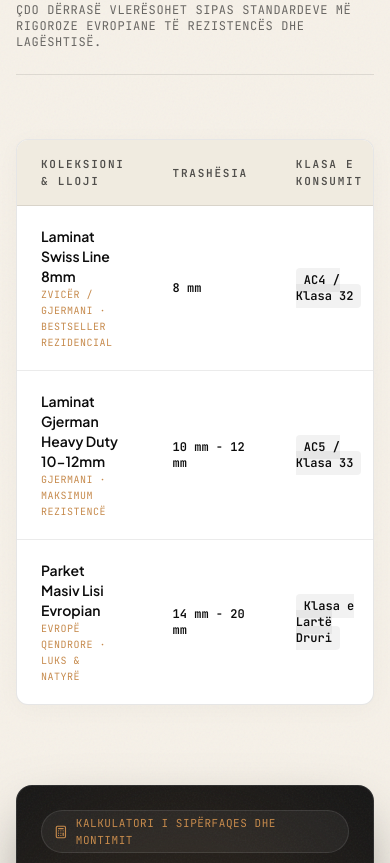
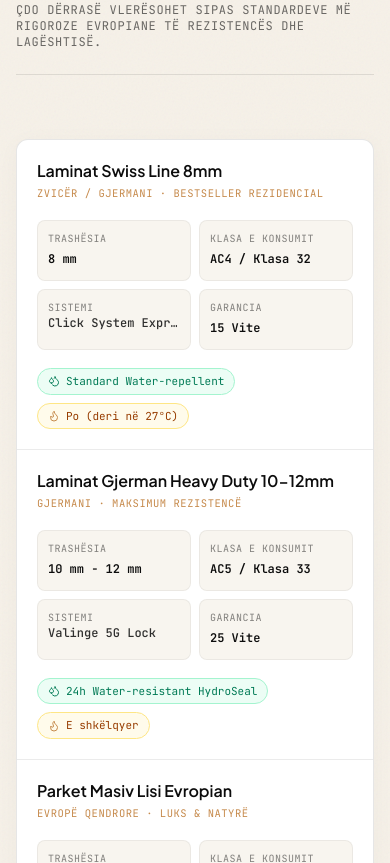
Before and after one commit to arlindi212/KonjuhiParket, a Next.js app: page / in a window 390 px wide. Shown: the part 4821-5684 px from the top of the page. Built offline with nearby package versions, Linux system fonts and the light colour scheme; a web font is replaced by a local one.

Commit message:
style: responsive mobile card layout for specifications section

```diff
--- a/src/components/SpecSection.tsx
+++ b/src/components/SpecSection.tsx
@@ -57,7 +57,60 @@
 
         {/* Technical Specification Matrix / Table */}
         <div className="bg-white rounded-xl border border-[#0c0c0c]/10 shadow-[0_4px_24px_rgba(12,12,12,0.03)] overflow-hidden mb-20">
-          <div className="overflow-x-auto">
+
+          {/* MOBILE VIEW: Specs placed underneath (nga ana poshtë) */}
+          <div className="block md:hidden divide-y divide-[#0c0c0c]/8">
+            {TECHNICAL_SPECS.map((spec) => (
+              <div key={spec.id} className="p-5 space-y-3.5 hover:bg-[#fcfaf5] transition-colors">
+                <div>
+                  <div className="font-sans font-semibold text-base text-[#0c0c0c] leading-snug">
+                    {spec.name}
+                  </div>
+                  <span className="text-[10.5px] text-[#c68a4c] font-mono uppercase tracking-wider block mt-1">
+                    {spec.origin} · {spec.badge}
+                  </span>
+                </div>
+
+                {/* Key specs underneath in a clean 2-column grid */}
+                <div className="grid grid-cols-2 gap-2 pt-1 font-mono">
+                  <div className="bg-[#f6f1e8]/70 p-2.5 rounded-lg border border-[#0c0c0c]/5">
+                    <span className="block text-[10px] text-[#0c0c0c]/50 uppercase tracking-wider">Trashësia</span>
+                    <span className="font-semibold text-[#0c0c0c] text-xs">{spec.thickness}</span>
+                  </div>
+
+                  <div className="bg-[#f6f1e8]/70 p-2.5 rounded-lg border border-[#0c0c0c]/5">
+                    <span className="block text-[10px] text-[#0c0c0c]/50 uppercase tracking-wider">Klasa e Konsumit</span>
+                    <span className="font-semibold text-[#0c0c0c] text-xs">{spec.durabilityClass}</span>
+                  </div>
+
+                  <div className="bg-[#f6f1e8]/70 p-2.5 rounded-lg border border-[#0c0c0c]/5">
+                    <span className="block text-[10px] text-[#0c0c0c]/50 uppercase tracking-wider">Sistemi</span>
+                    <span className="font-medium text-[#0c0c0c]/85 text-xs truncate block">{spec.lockingSystem}</span>
+                  </div>
+
+                  <div className="bg-[#f6f1e8]/70 p-2.5 rounded-lg border border-[#0c0c0c]/5">
+                    <span className="block text-[10px] text-[#0c0c0c]/50 uppercase tracking-wider">Garancia</span>
+                    <span className="font-semibold text-[#0c0c0c] text-xs">{spec.warrantyYears}</span>
+                  </div>
+                </div>
+
+                {/* Feature Badges */}
+                <div className="flex flex-wrap gap-2 pt-1 font-mono text-[11px]">
+                  <span className="inline-flex items-center gap-1.5 text-emerald-700 bg-emerald-50 px-2.5 py-1 rounded-full border border-emerald-200">
+                    <Droplets className="w-3 h-3 shrink-0" />
+                    <span>{spec.waterResistance}</span>
+                  </span>
+                  <span className="inline-flex items-center gap-1.5 text-amber-800 bg-amber-50 px-2.5 py-1 rounded-full border border-amber-200">
+                    <Flame className="w-3 h-3 text-[#c68a4c] shrink-0" />
+                    <span>{spec.heatingCompatibility}</span>
+                  </span>
+                </div>
+              </div>
+            ))}
+          </div>
+
+          {/* DESKTOP VIEW: Original Full Matrix Table */}
+          <div className="hidden md:block overflow-x-auto">
             <table className="w-full text-left border-collapse">
               <thead>
                 <tr className="bg-[#f0ebe0] border-b border-[#0c0c0c]/10 font-mono text-[11px] uppercase tracking-[0.16em] text-[#0c0c0c]/70">
```
